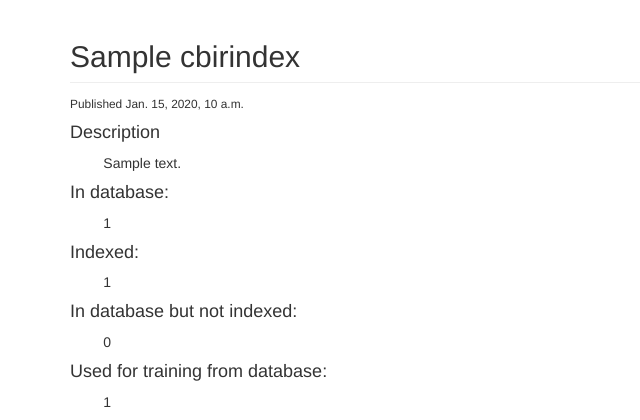
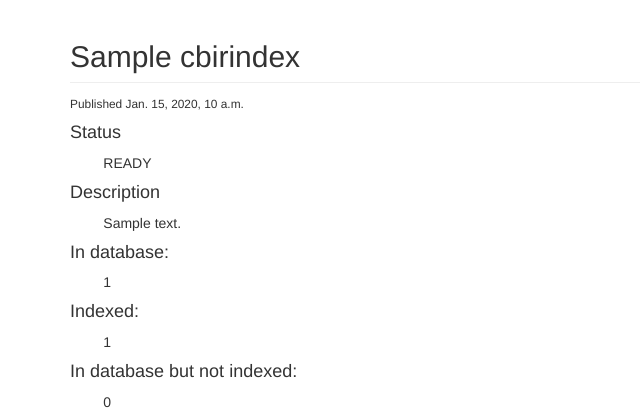
Before and after one commit to alexgavrrr/cbir-django, a Django app: page /photologue/database/index/sample/ in a window 1280 px wide. Shown: the part 52-472 px from the top of the page, without its empty margins (0-640 px from the left). Run offline with Django 3.2, Linux system fonts and the light colour scheme; tables that the repository leaves empty hold one stand-in row (values such as "Sample post"); parts of the project's set-up code (start-up, migrations or seed data) failed here and were passed over; some libraries are stand-ins or nearby versions.

Commit message:
correspinding changes in html templates

```diff
--- a/photologue/templates/photologue/database_index_create.html
+++ b/photologue/templates/photologue/database_index_create.html
@@ -6,7 +6,7 @@
 {% block content %}
 
 <div class="row col-lg-12">
-    <h1 class="page-header">{% trans "Create new database index for database" %} {{ database }}</h1>
+    <h1 class="page-header">{% trans "Create new index for database" %} {{ database }}</h1>
 </div>
 
 {% if form.is_multipart %}
--- a/photologue/templates/photologue/database_index_detail_base.html
+++ b/photologue/templates/photologue/database_index_detail_base.html
@@ -10,6 +10,10 @@
     <p class="muted">
         <small>{% trans "Published" %} {{ database_index.date_added }}</small>
     </p>
+
+    <h4>Status</h4>
+    <p style="text-indent: 3%">{{status|upper}}</p>
+
     {% if database_index.description %}
     <h4>Description</h4>
     <p style="text-indent: 3%">{{ database_index.description }}</p>
```
